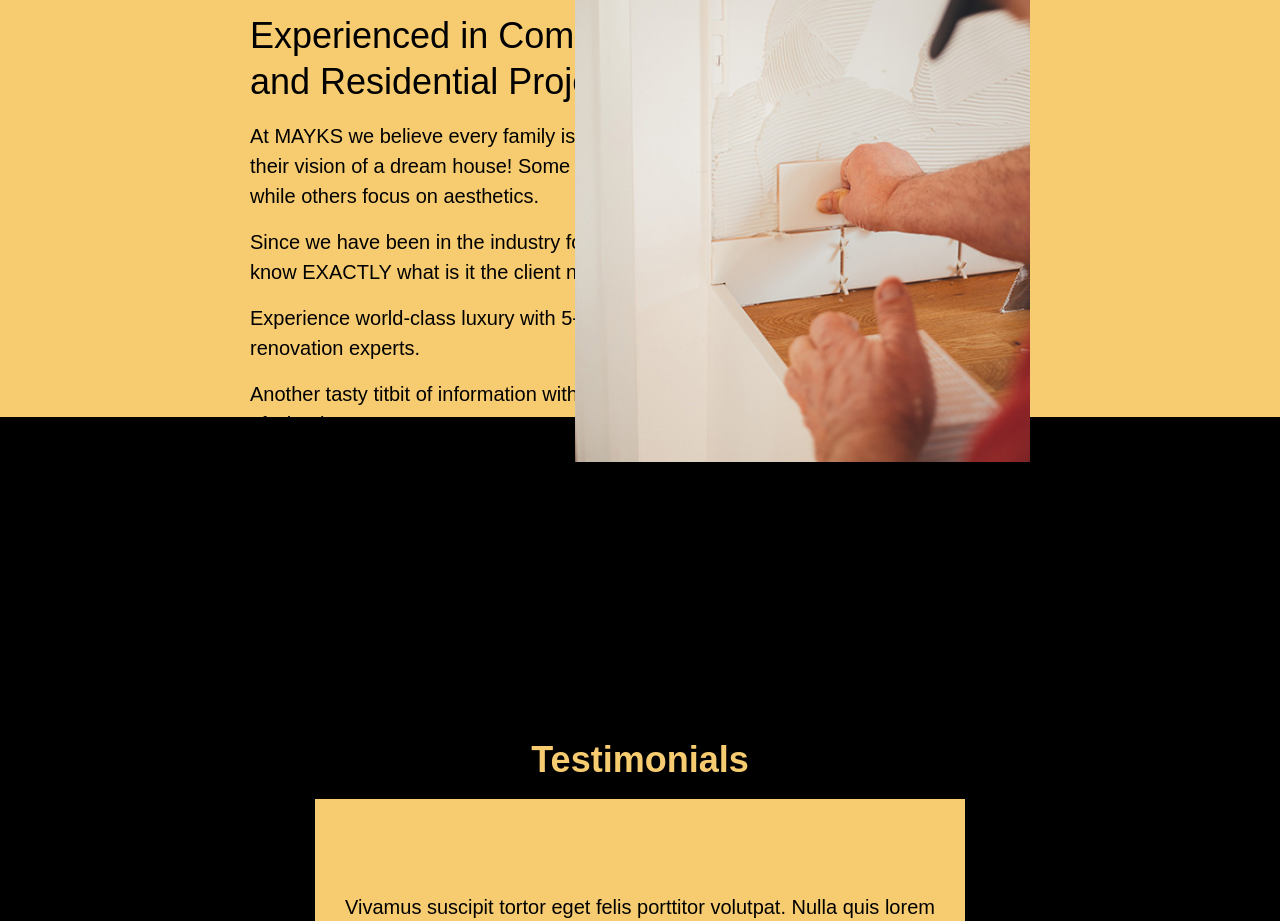
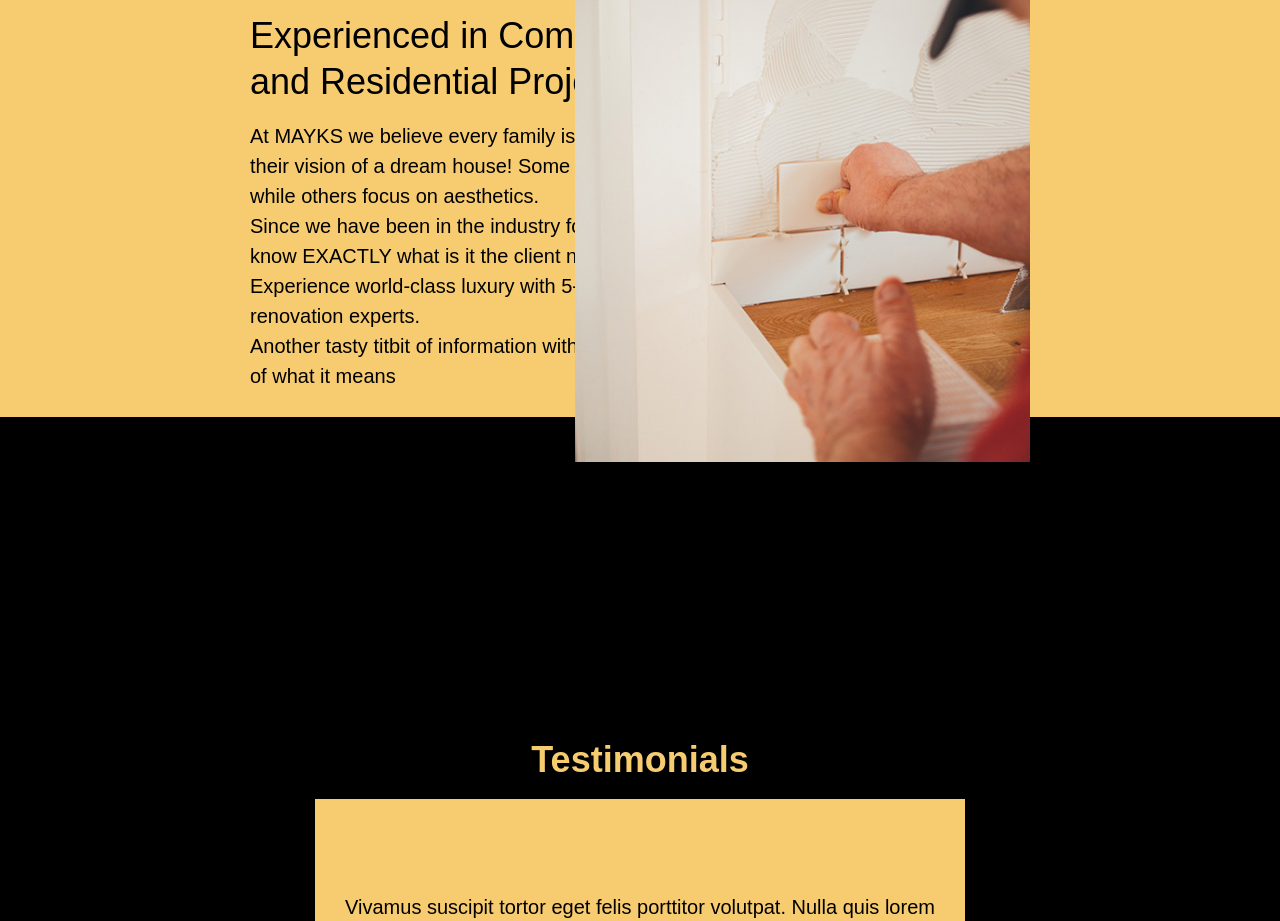
Before and after one commit to maplesyrupman/mayks, a Next.js app: page / in a window 1280 px wide. Shown: the part 1860-2781 px from the top of the page. Built offline with nearby package versions, Linux system fonts and the light colour scheme; a web font is replaced by a local one.

Commit message:
minor style edits home page

```diff
--- a/pages/index.js
+++ b/pages/index.js
@@ -63,19 +63,21 @@ export default function Home() {
               Experienced in Commercial <br />
               and Residential Projects
             </h2>
-          <p className={`${styles.text} ${styles.dark} ${styles.left}`}>
+            <div className={`${styles.text} ${styles.left} ${styles.dark}`}>
+              <p>
                 At MAYKS we believe every family is unique and so is their vision of a dream house! Some thrive on functionality while others focus on aesthetics.
               </p>
-          <p className={`${styles.text} ${styles.dark} ${styles.left}`}>
+              <p>
                 Since we have been in the industry for over 20 years, we know EXACTLY what is it the client needs.
               </p>
-          <p className={`${styles.text} ${styles.light} ${styles.left}`}>
+              <p>
                 Experience world-class luxury with 5-star construction and renovation experts.
               </p>
-          <p className={`${styles.text} ${styles.light} ${styles.left}`}>
+              <p>
                 Another tasty titbit of information with a longer explanation
                 of what it means
               </p>
+            </div>
           </div>
         </div>
 
--- a/pages/services/[service].jsx
+++ b/pages/services/[service].jsx
@@ -9,7 +9,7 @@ export default function Service({ title, heroImg, heroWH, section1, section2 })
 
     return (
         <Layout>
-            <div style={{ display: 'flex', flexDirection: 'column', gap: '7rem', paddingBottom: '7rem' }}>
+            <div className={style.contianer}>
                 <section className='headingContainer'>
                     <div className='headingImg'>
                         <Image src={heroImg} alt={section1.alt} layout='responsive' width={heroWH[1]} height={heroWH[0]} />
--- a/styles/globals.css
+++ b/styles/globals.css
@@ -33,7 +33,7 @@ dl,
 dd {
   margin: 0;
   font-family: 'Poppins', sans-serif;
-  color: black;
+  color: white;
 }
 
 /* Remove list styles on ul, ol elements with a list role, which suggests default styling will be removed */
```
Also changed, not shown: styles/servicesSpec.module.css (+7 -0 lines). Lines whose indentation alone changed are shown as unchanged.
